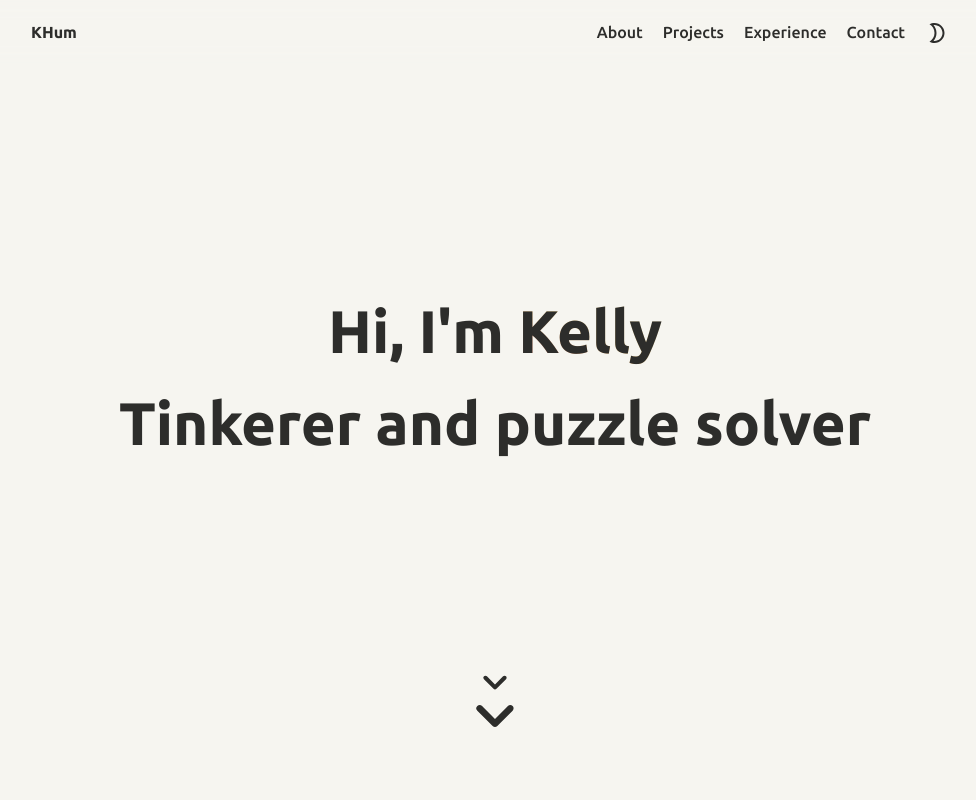
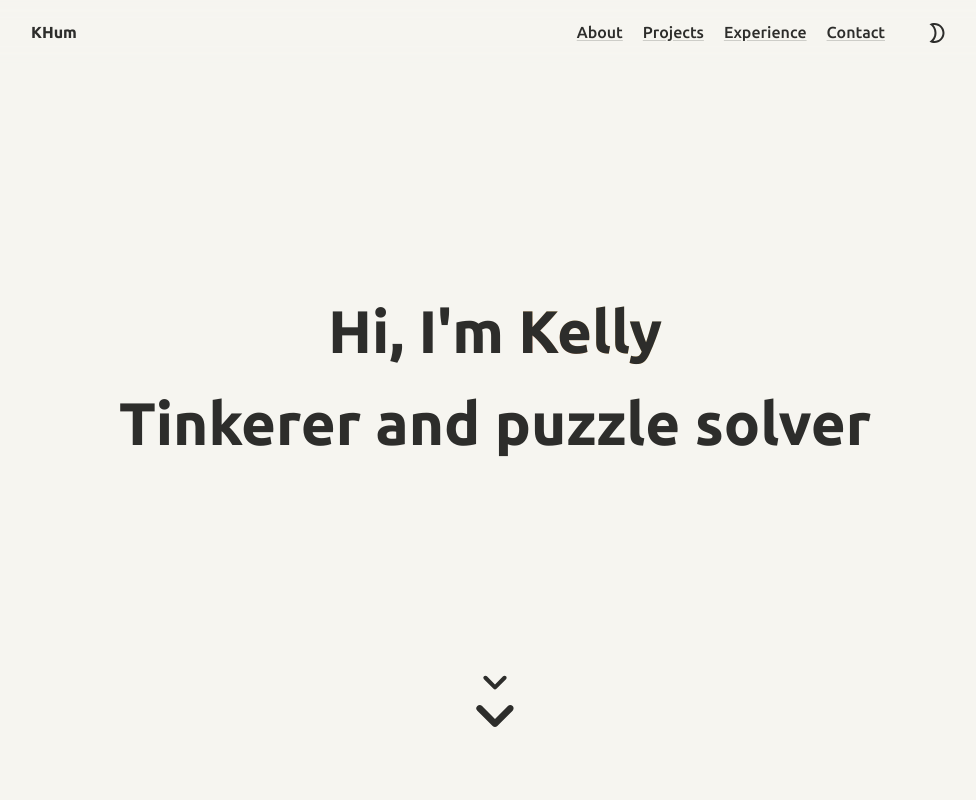
Before and after one commit to kellyhum/portfolio-site, a Next.js app: page / in a window 1280 px wide. Shown: the top 800 px of the page, without its empty margins (145-1121 px from the left). Built offline with nearby package versions, Linux system fonts and the light colour scheme.

Commit message:
added link underline on hover and margin

```diff
--- a/components/Nav.js
+++ b/components/Nav.js
@@ -9,15 +9,19 @@ const Nav = () => {
             <h1 className='font-bold'>KHum</h1>
 
             <nav className='flex'>
-                <ul className='flex justify-between align-middle font-medium'>
+                <ul className='flex justify-between align-middle font-medium mr-5'>
                     {
                         buttonlist.map((button) => (
                             <li key={button.key} className='p-2.5 text-opacity-85'>
                                 {<a href={button.link}
                                 className='
-                                no-underline
+                                underline
+                                underline-offset-2
+                                decoration-black/20
                                 hover:underline
-                                hover:underline-offset-2'>{button.title}</a>}
+                                hover:underline-offset-2
+                                hover:decoration-black
+                                transition-all'>{button.title}</a>}
                             </li>
                         ))
                     }
```
